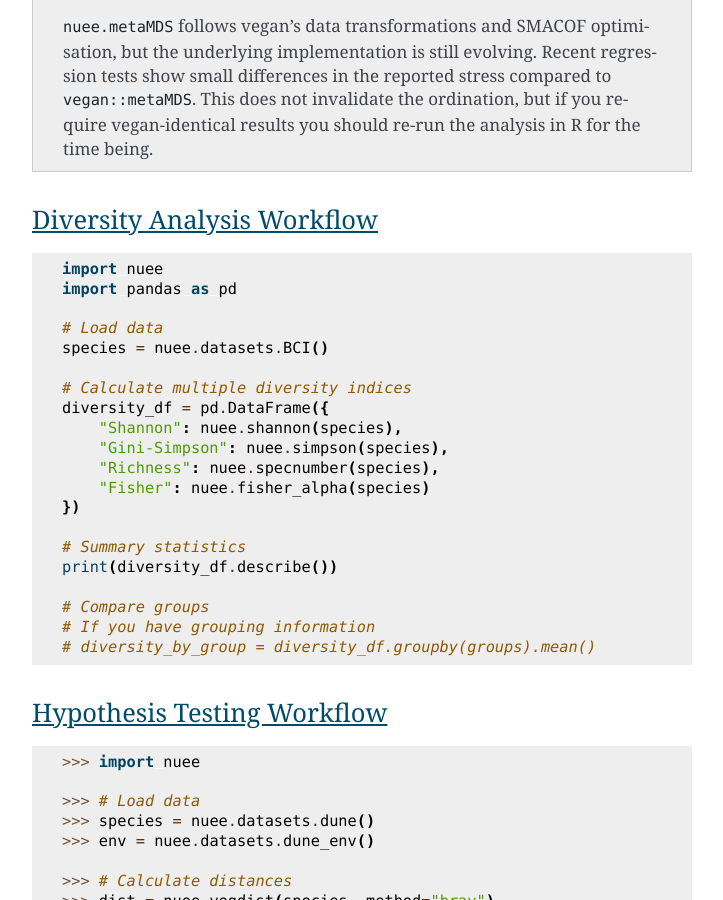
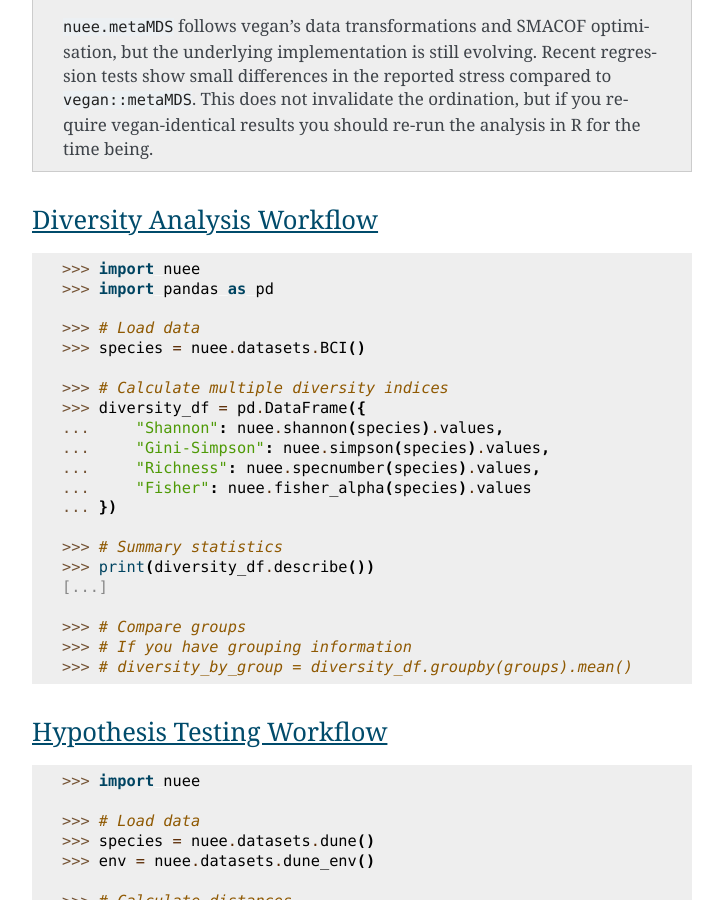
Before and after one commit to essicolo/nuee, a Sphinx documentation site: the page built from docs/user_guide.rst, in a window 1280 px wide and 900 px high, scrolled down 2819 px. Shown: the whole window, without its empty margins (388-1111 px from the left). Built offline with Sphinx 7.4.7, drawn with Linux system fonts in a browser that asks for light colours.

Commit message:
doctest Diversity Analysis Workflow fix dataframe creation

```diff
--- a/docs/conf.py
+++ b/docs/conf.py
@@ -2,9 +2,11 @@
 #
 # For the full list of built-in configuration values, see the documentation:
 # https://www.sphinx-doc.org/en/master/usage/configuration.html
-
+import doctest
 import os
 import sys
+from doctest import ELLIPSIS
+
 sys.path.insert(0, os.path.abspath('../src'))
 
 # -- Project information -----------------------------------------------------
@@ -29,6 +31,17 @@ extensions = [
     'sphinx.ext.githubpages',
     'sphinx.ext.doctest',
 ]
+
+doctest_show_successes = False
+doctest_default_flags = ELLIPSIS
+OC = doctest.OutputChecker
+class AEOutputChecker(OC):
+    def check_output(self, want, got, optionflags):
+        from re import sub
+        if optionflags & doctest.ELLIPSIS:
+            want = sub(r'\[\.\.\.]', '...', want)
+        return OC.check_output(self, want, got, optionflags)
+doctest.OutputChecker = AEOutputChecker
 
 # Napoleon settings for NumPy and Google style docstrings
 napoleon_google_docstring = True
--- a/docs/user_guide.rst
+++ b/docs/user_guide.rst
@@ -114,28 +114,29 @@ Basic Ordination Workflow
 Diversity Analysis Workflow
 ~~~~~~~~~~~~~~~~~~~~~~~~~~~
 
-.. code-block:: python
+.. doctest::
 
-   import nuee
-   import pandas as pd
+   >>> import nuee
+   >>> import pandas as pd
 
-   # Load data
-   species = nuee.datasets.BCI()
+   >>> # Load data
+   >>> species = nuee.datasets.BCI()
 
-   # Calculate multiple diversity indices
-   diversity_df = pd.DataFrame({
-       "Shannon": nuee.shannon(species),
-       "Gini-Simpson": nuee.simpson(species),
-       "Richness": nuee.specnumber(species),
-       "Fisher": nuee.fisher_alpha(species)
-   })
+   >>> # Calculate multiple diversity indices
+   >>> diversity_df = pd.DataFrame({
+   ...     "Shannon": nuee.shannon(species).values,
+   ...     "Gini-Simpson": nuee.simpson(species).values,
+   ...     "Richness": nuee.specnumber(species).values,
+   ...     "Fisher": nuee.fisher_alpha(species).values
+   ... })
 
-   # Summary statistics
-   print(diversity_df.describe())
+   >>> # Summary statistics
+   >>> print(diversity_df.describe())
+   [...]
 
-   # Compare groups
-   # If you have grouping information
-   # diversity_by_group = diversity_df.groupby(groups).mean()
+   >>> # Compare groups
+   >>> # If you have grouping information
+   >>> # diversity_by_group = diversity_df.groupby(groups).mean()
 
 Hypothesis Testing Workflow
 ~~~~~~~~~~~~~~~~~~~~~~~~~~~
```
Also changed, not shown: other parts of docs/user_guide.rst (+1 -1 lines).
